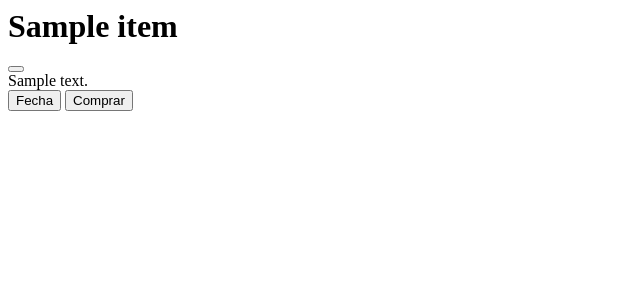
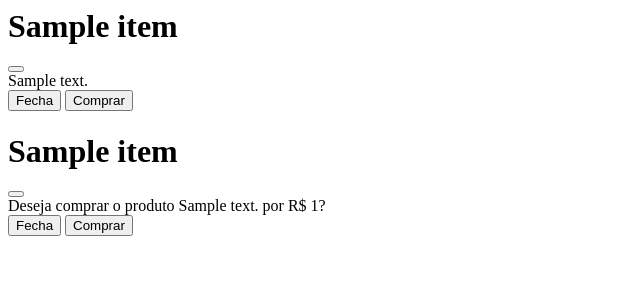
Before and after one commit to marcosAugustoo/flask-store, a Flask app: template ecommerce/templates/includes/modal_produto.html in a window 1280 px wide. Shown: the top 300 px of the page, without its empty margins (0-640 px from the left). Run offline with Flask 3, Linux system fonts and the light colour scheme; the template is opened without the code that fills it: values that come from a table or form of the project are taken from there, others are empty; tables that the repository leaves empty hold one stand-in row (values such as "Sample post").

Commit message:
add novo modal sobre compra (ainda s/ logica)

```diff
--- a/ecommerce/templates/includes/modal_produto.html
+++ b/ecommerce/templates/includes/modal_produto.html
@@ -1,4 +1,4 @@
-<!-- Modal -->
+<!-- ModalInfo -->
 <div class="modal fade" id="exampleModal-{{ item.id }}" tabindex="-1" aria-labelledby="exampleModalLabel-{{ item.id }}" aria-hidden="true">
     <div class="modal-dialog">
         <div class="modal-content">
@@ -16,3 +16,22 @@
         </div>
     </div>
 </div>
+
+<!-- ModalCompra -->
+<div class="modal fade" id="exampleModalCompra-{{ item.id }}" tabindex="-1" aria-labelledby="exampleModalLabel-{{ item.id }}" aria-hidden="true">
+    <div class="modal-dialog">
+        <div class="modal-content">
+            <div class="modal-header">
+                <h1 class="modal-title fs-5" id="exampleModalLabel-{{ item.id }}">{{ item.nome }}</h1>
+                <button type="button" class="btn-close" data-bs-dismiss="modal" aria-label="Close"></button>
+            </div>
+            <div class="modal-body">
+                Deseja comprar o produto {{ item.descricao }} por R$ {{ item.preco }}?
+            </div>
+            <div class="modal-footer">
+                <button type="button" class="btn btn-secondary" data-bs-dismiss="modal">Fecha</button>
+                <button type="button" class="btn btn-primary">Comprar</button>
+            </div>
+        </div>
+    </div>
+</div>
--- a/ecommerce/templates/product_page.html
+++ b/ecommerce/templates/product_page.html
@@ -38,7 +38,7 @@
                         <button data-bs-toggle="modal" data-bs-target="#exampleModal-{{ item.id }}" class="btn btn-info">
                             Mais informações
                         </button>
-                        <button class="btn btn-success">Comprar esse produto</button>
+                        <button data-bs-toggle="modal" data-bs-target="#exampleModalCompra-{{ item.id }}" class="btn btn-success">Comprar esse produto</button>
                     </td>
                 </tr>
 
```
